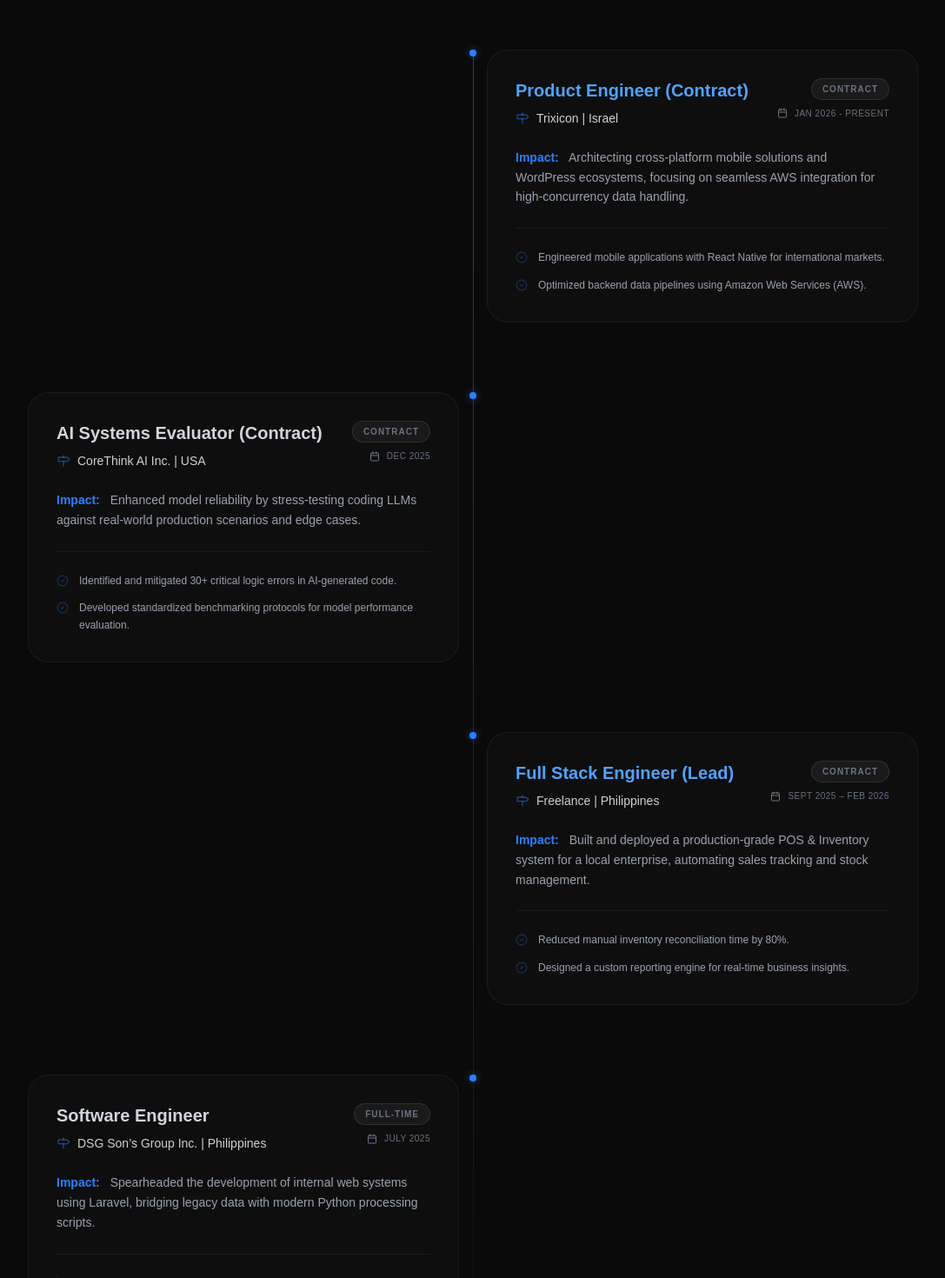
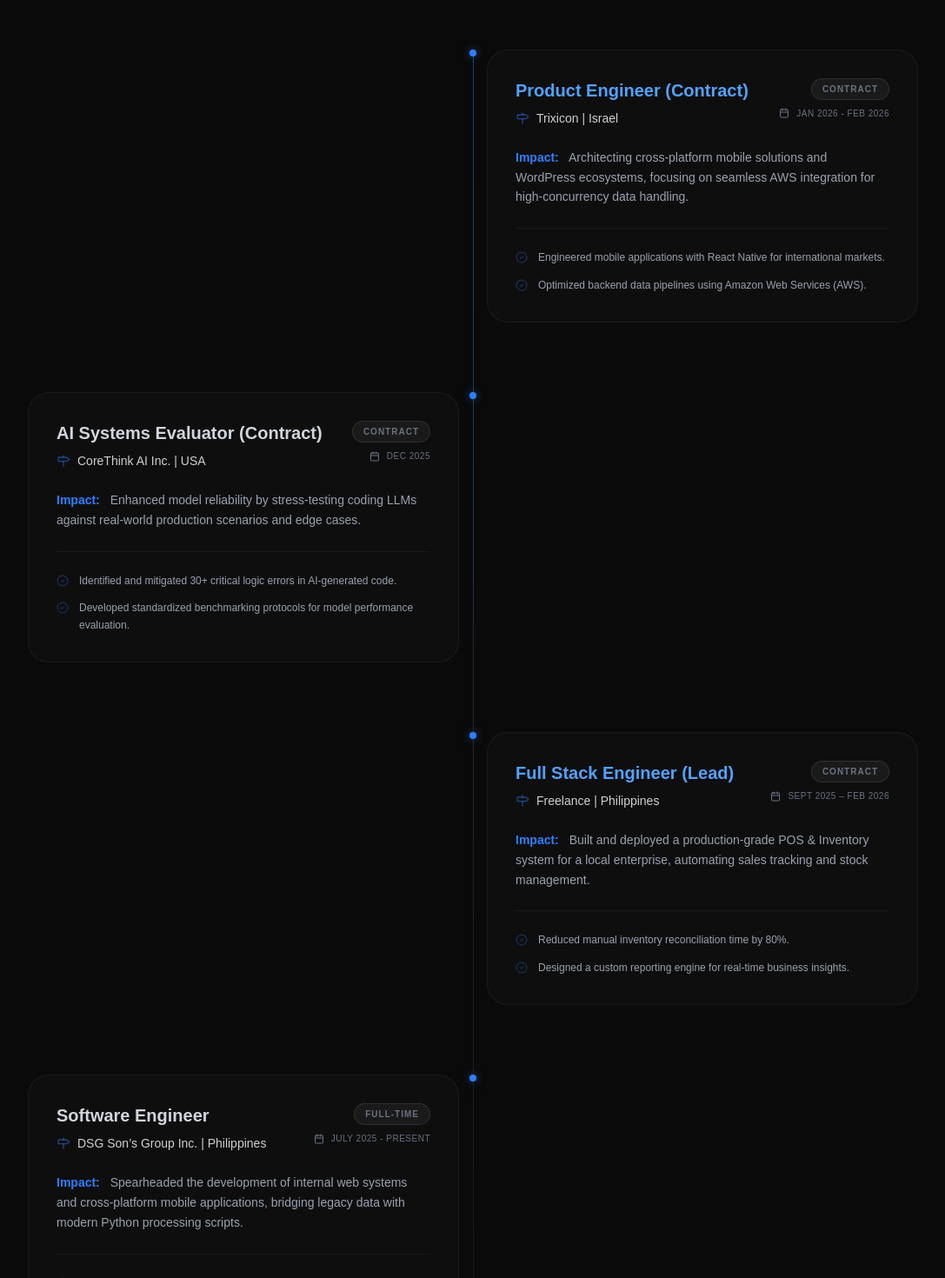
Before and after one commit to artace23/portfolio, a Next.js app: page / in a window 1280 px wide. Shown: the part 6000-7470 px from the top of the page at 87% size, without its empty margins (96-1183 px from the left). Built offline with nearby package versions, Linux system fonts and the light colour scheme.

Commit message:
updated experience

```diff
--- a/src/components/sections/Experience.tsx
+++ b/src/components/sections/Experience.tsx
@@ -8,7 +8,7 @@ const experiences = [
   {
     title: "Product Engineer (Contract)",
     company: "Trixicon | Israel",
-    period: "Jan 2026 - Present",
+    period: "Jan 2026 - Feb 2026",
     type: "Contract",
     impact: "Architecting cross-platform mobile solutions and WordPress ecosystems, focusing on seamless AWS integration for high-concurrency data handling.",
     milestones: [
@@ -44,10 +44,11 @@ const experiences = [
   {
     title: "Software Engineer",
     company: "DSG Son’s Group Inc. | Philippines",
-    period: "July 2025",
+    period: "July 2025 - Present",
     type: "Full-Time",
-    impact: "Spearheaded the development of internal web systems using Laravel, bridging legacy data with modern Python processing scripts.",
+    impact: "Spearheaded the development of internal web systems and cross-platform mobile applications, bridging legacy data with modern Python processing scripts.",
     milestones: [
+      "Developed and deployed a cross-platform mobile application for both Android and iOS platforms.",
       "Integrated Python-based data analysis modules into Laravel dashboards.",
       "Improved server-side processing efficiency for large-scale datasets.",
     ],
@@ -87,8 +88,7 @@ export const Experience = () => {
               whileInView={{ opacity: 1, y: 0 }}
               viewport={{ once: true, margin: "-100px" }}
               transition={{ duration: 0.6, delay: i * 0.1 }}
-              className={`relative flex flex-col md:flex-row gap-8 ${
-                i % 2 === 0 ? "md:flex-row-reverse" : ""
+              className={`relative flex flex-col md:flex-row gap-8 ${i % 2 === 0 ? "md:flex-row-reverse" : ""
                 }`}
             >
               {/* Timeline Indicator */}
--- a/src/components/sections/Projects.tsx
+++ b/src/components/sections/Projects.tsx
@@ -28,8 +28,8 @@ const projects = [
     impact: "Created a high-retention environment for personal goal setting, currently being expanded with Supabase for real-time multiplayer features.",
     tags: ["React Native", "Supabase", "TypeScript", "Tailwind CSS"],
     image: "/images/projects/AwakenSystem.png",
-    link: "https://github.com/artace23",
-    github: "https://github.com/artace23",
+    link: "https://github.com/artace23/AwakenSystem",
+    github: "https://github.com/artace23/AwakenSystem",
     isFeatured: true,
   },
   {
@@ -56,8 +56,8 @@ const projects = [
     impact: "Boosted LCP by 25% and achieved a near-perfect Lighthouse performance score across all media-heavy pages.",
     tags: ["Next.js", "Tailwind CSS", "Media Optimization", "Vercel"],
     image: "/images/projects/ArdStreaming.png",
-    link: "https://github.com/artace23",
-    github: "https://github.com/artace23",
+    link: "https://ardstreamingmovies.vercel.app",
+    github: "https://github.com/artace23/ardstreamingmovies",
   },
   {
     title: "Queue Management System",
```
Lines whose indentation alone changed are shown as unchanged.
